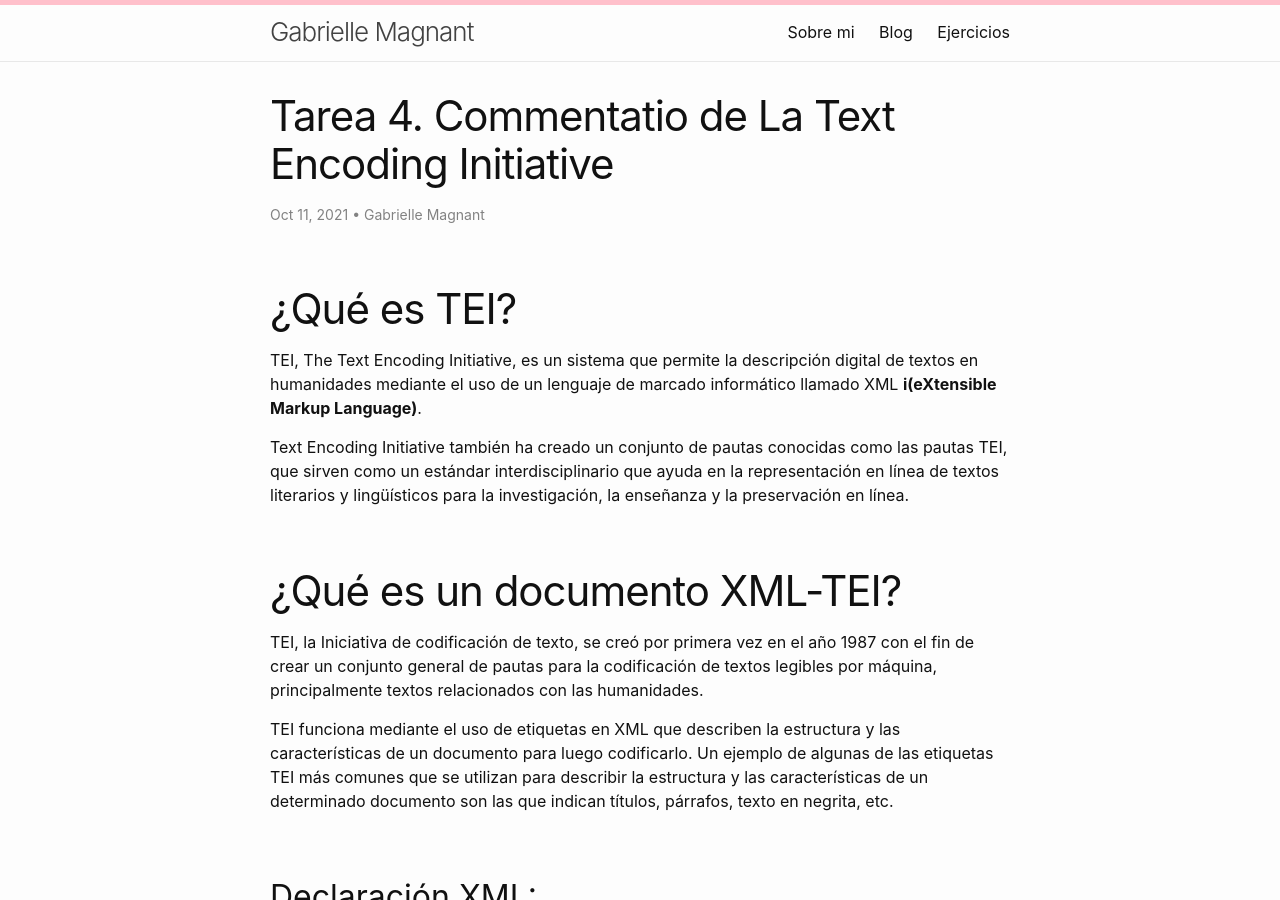
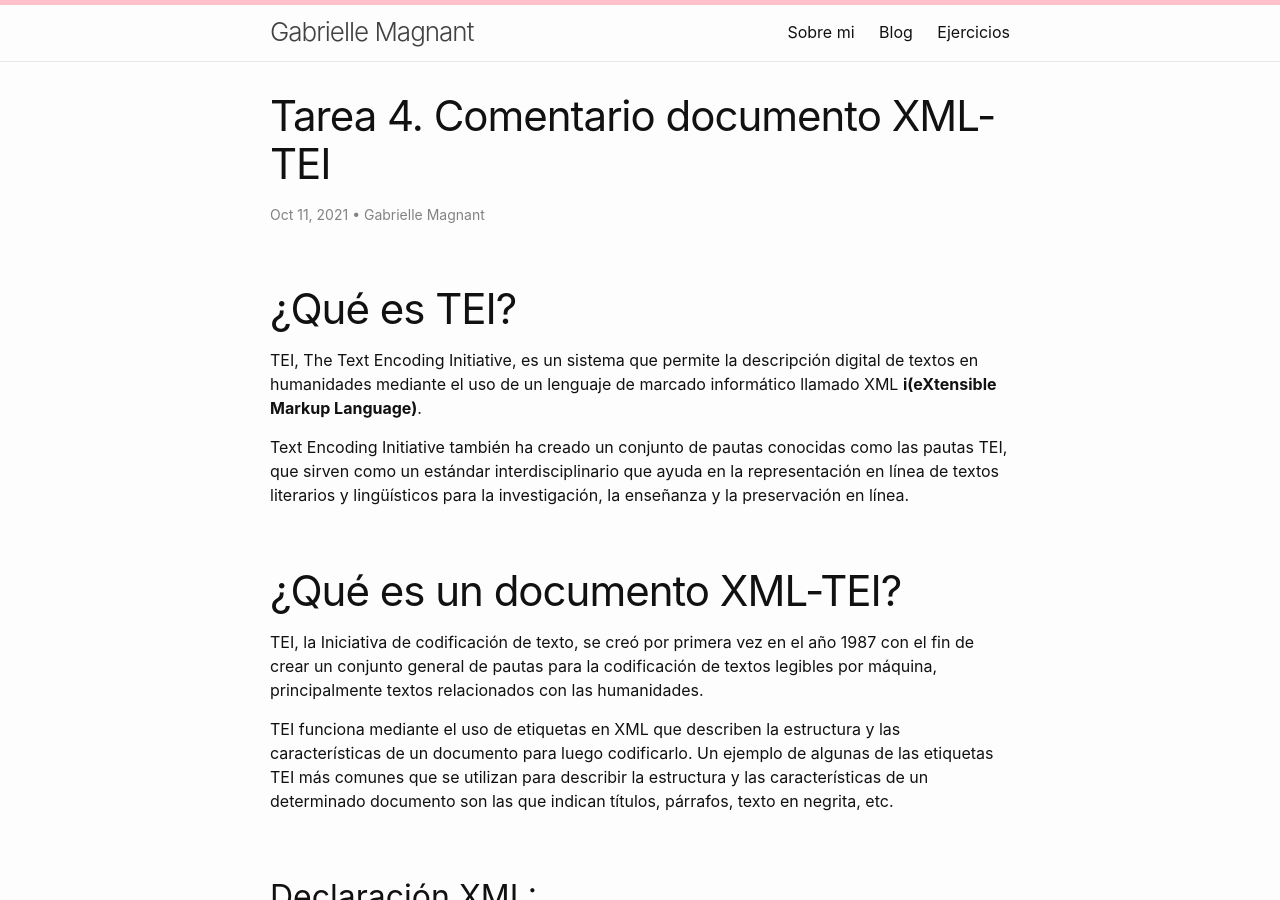
Before and after one commit to gmagnant00/gmagnant00.github.io, a Jekyll site: the page built from _posts/2021-10-11-Comentario-TEI.md, in a window 1280 px wide and 900 px high. Built offline with Jekyll 4.4.1, drawn with Linux system fonts in a browser that asks for light colours.

Commit message:
Update 2021-10-11-Comentario-TEI.md

```diff
--- a/_posts/2021-10-11-Comentario-TEI.md
+++ b/_posts/2021-10-11-Comentario-TEI.md
@@ -1,6 +1,6 @@
 ---
 layout: post
-title: "Tarea 4. Commentatio de La Text Encoding Initiative"
+title: "Tarea 4. Comentario documento XML-TEI"
 date: 2021-10-11
 author: Gabrielle Magnant
 ---
```
